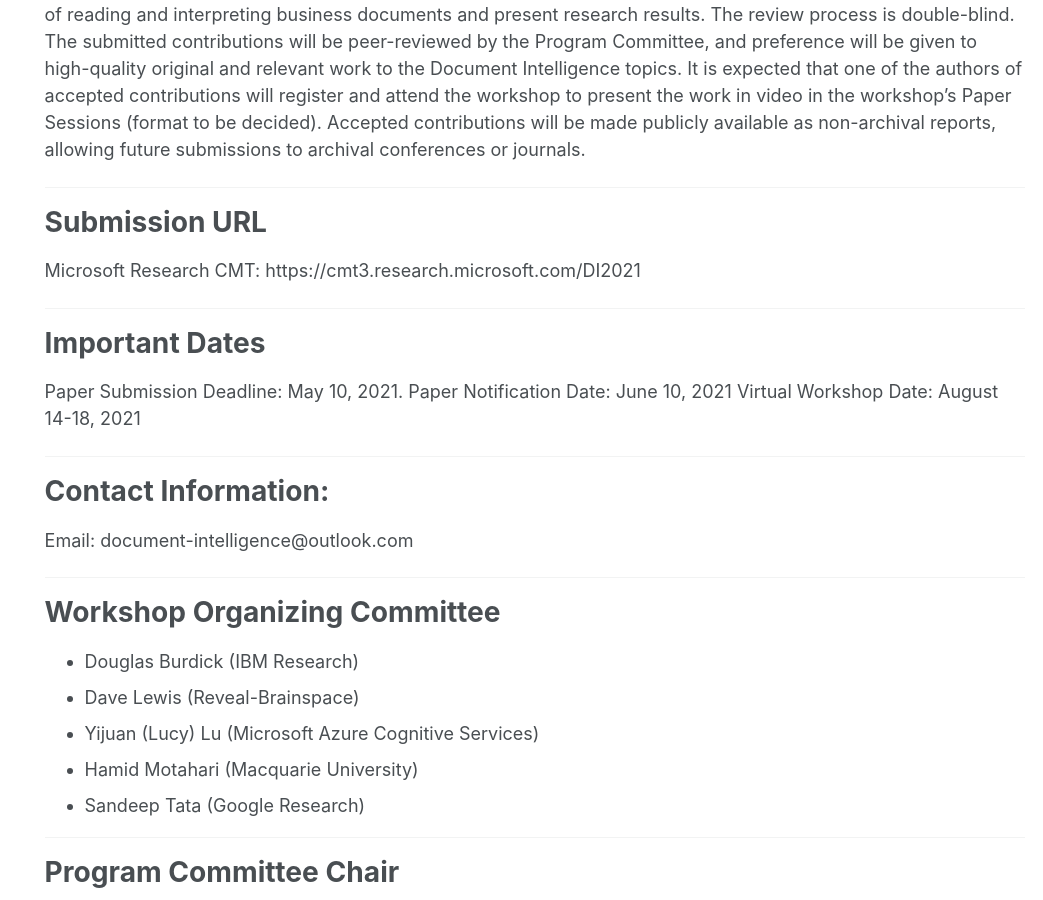
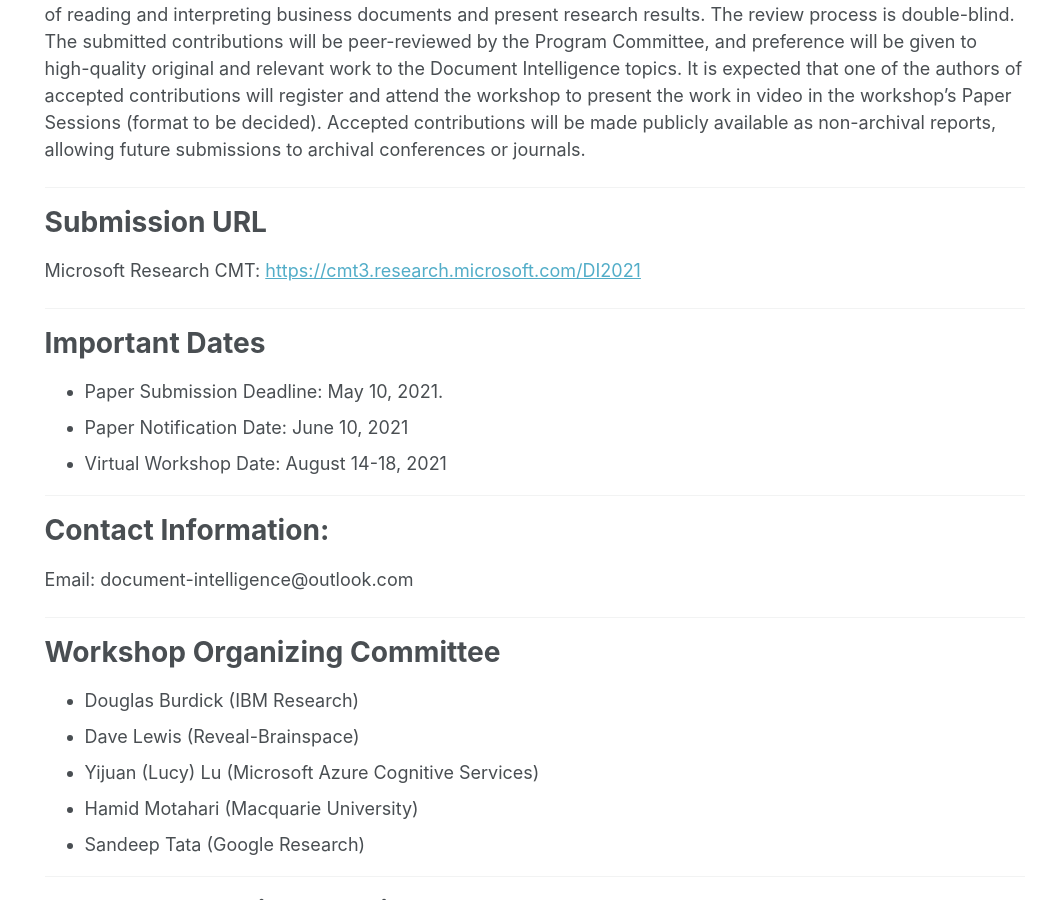
Before and after one commit to document-intelligence/DI-2022, a Jekyll site: the page built from _pages/cfp.md, in a window 1280 px wide and 900 px high, scrolled down 1739 px. Shown: the whole window, without its empty margins (237-1280 px from the left). Built offline with Jekyll 4.4.1, drawn with Linux system fonts in a browser that asks for light colours; part of the change alters nothing that is shown.

Commit message:
updating URLs

```diff
--- a/_pages/cfp.md
+++ b/_pages/cfp.md
@@ -57,7 +57,8 @@ Document Intelligence.
 ------
 
 # Workshop Website
-https://aka.ms/di-2021
+
+[https://aka.ms/di-2021](https://aka.ms/di-2021)
 
 ------
 
@@ -71,15 +72,15 @@ The review process is double-blind. The submitted contributions will be peer-rev
 
 # Submission URL
 
-Microsoft Research CMT: https://cmt3.research.microsoft.com/DI2021
+Microsoft Research CMT: [https://cmt3.research.microsoft.com/DI2021](https://cmt3.research.microsoft.com/DI2021)
 
 ------
 
 # Important Dates
 
-Paper Submission Deadline: May 10, 2021.
-Paper Notification Date: June 10, 2021
-Virtual Workshop Date: August 14-18, 2021
+- Paper Submission Deadline: May 10, 2021.
+- Paper Notification Date: June 10, 2021
+- Virtual Workshop Date: August 14-18, 2021
 
 ------
 
```
